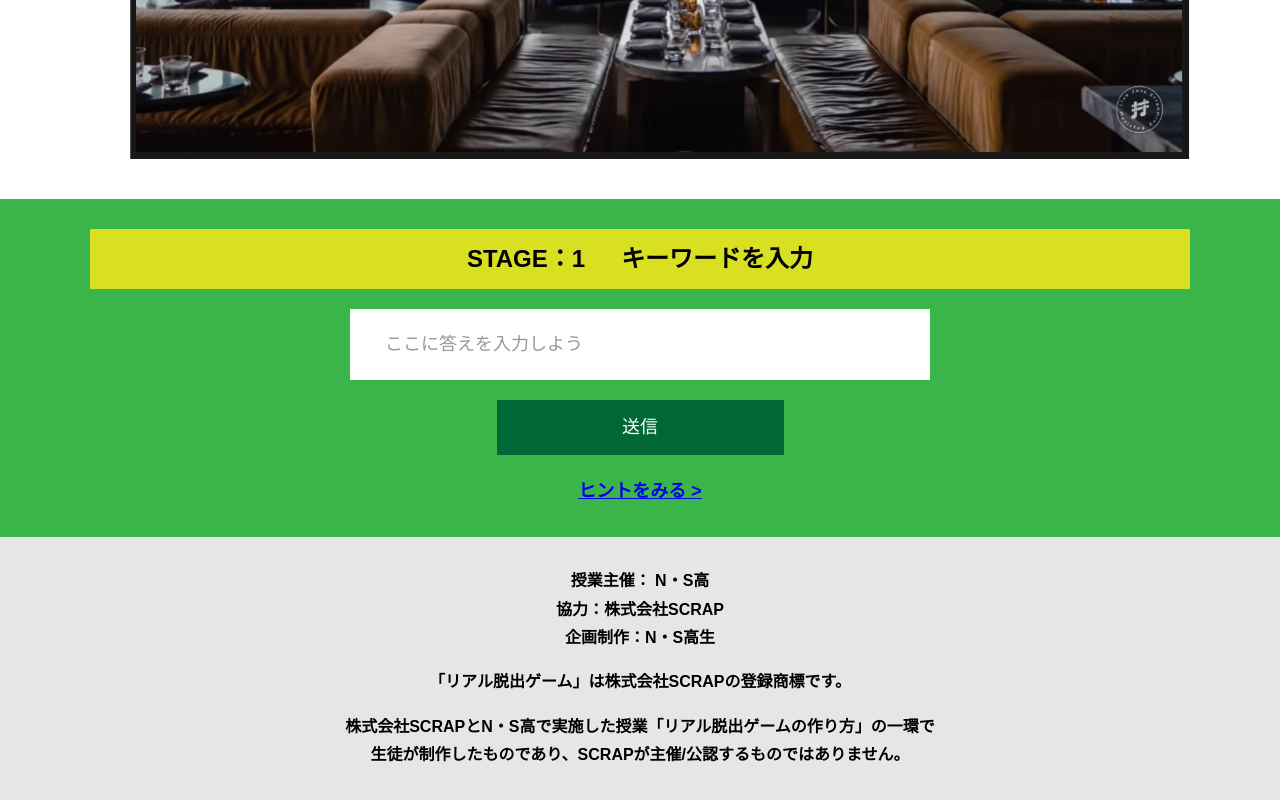
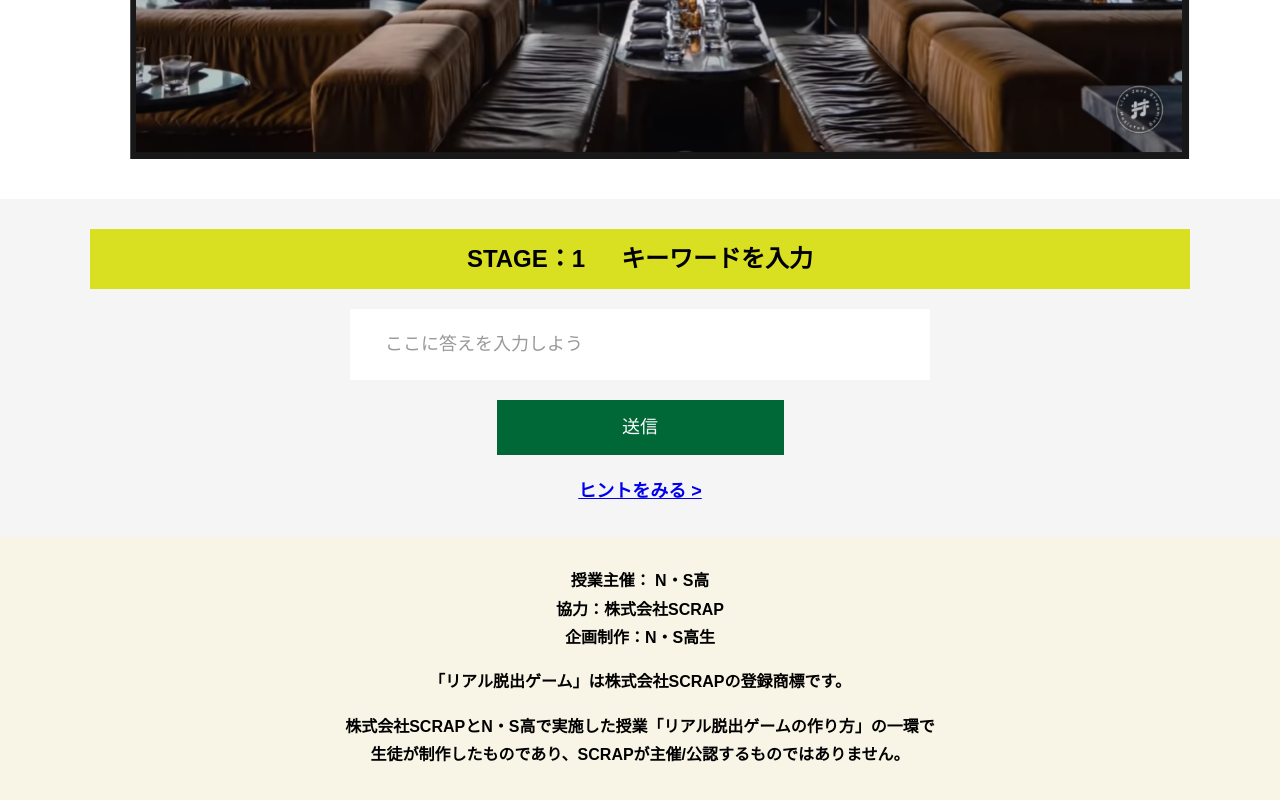
Before and after one commit to keiya836/alfa_ikebukuro_6_sub, a plain HTML site: page main.html in a window 1280 px wide. Shown: the part 958-1758 px from the top of the page. Drawn offline with nearby package versions, Linux system fonts and the light colour scheme.

Commit message:
Update style.css

```diff
--- a/assets/css/style.css
+++ b/assets/css/style.css
@@ -239,15 +239,15 @@ button {
 * Color
 *********************/
 .bg-color--keycolor {
-  background-color: #39b54a;
+  background-color: #f5f5f5;
 }
 
 .bg-color--subcolor {
-  background-color: #d9e021;
+  background-color: #00acee;
 }
 
 .bg-color--gray {
-  background-color: #e6e6e6;
+  background-color: #f8f4e6;
 }
 
 /*********************
```
